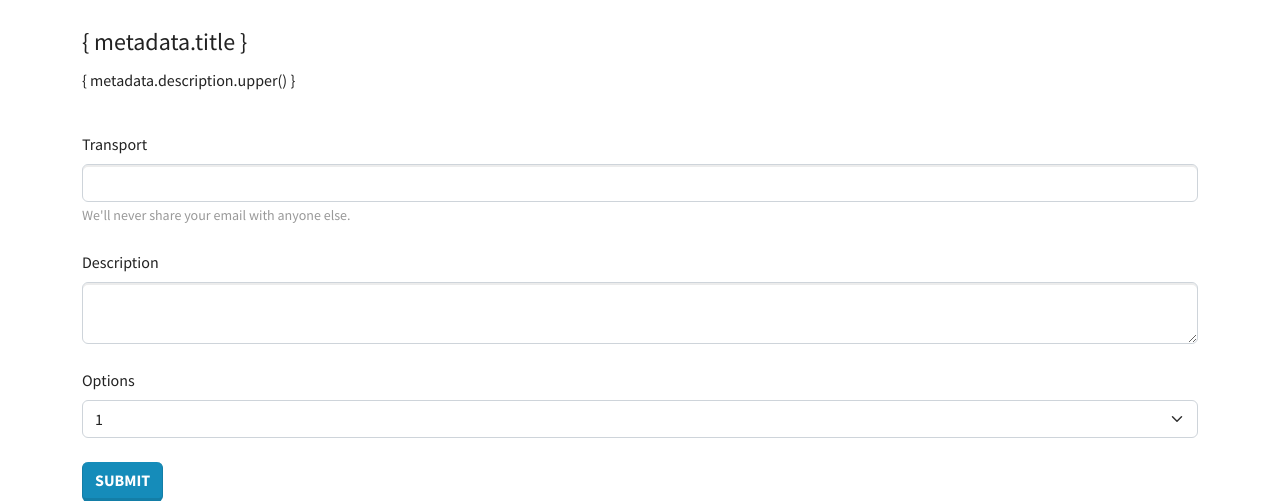
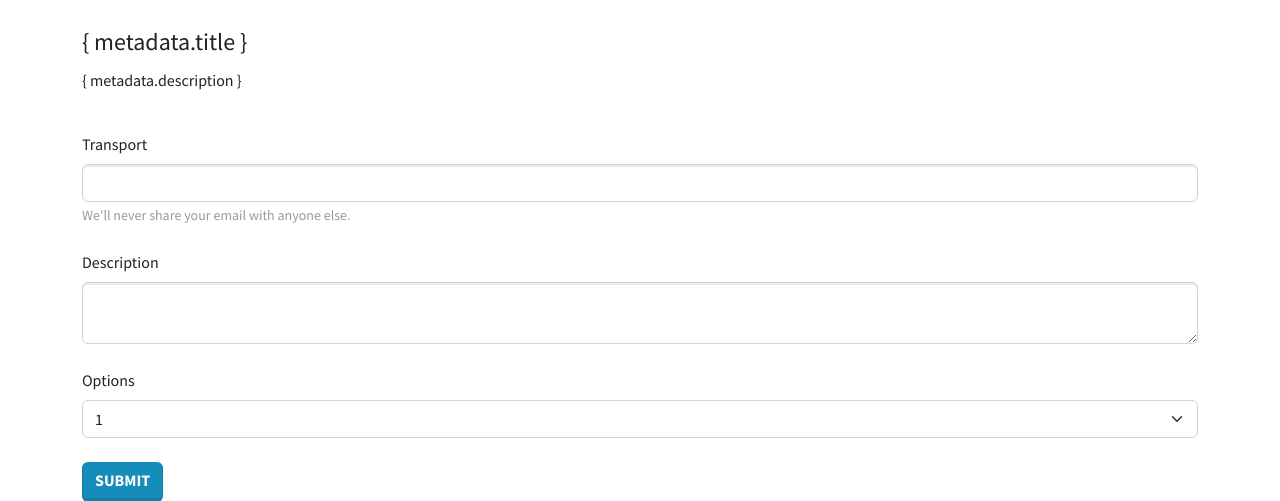
Before and after one commit to Kutjima/Picowatch, a Python web app: template src/TheFoundation/templates/index.html in a window 1280 px wide. Shown: the top 501 px of the page. Run offline with Jinja, Linux system fonts and the light colour scheme; the template is opened without the code that fills it, so the values that code supplies are empty.

Commit message:
PicoW: TheFoundation: fixed nonetype error

```diff
--- a/src/TheFoundation/libs/routerhttp.py
+++ b/src/TheFoundation/libs/routerhttp.py
@@ -54,7 +54,7 @@
         else:
             exec(f'{k} = v')
 
-    return re.sub(r'\{\s*(.*?)\s*\}', lambda m: eval(m.group(1)), content)
+    return re.sub(r'\{\s*(.*?)\s*\}', lambda m: eval(m.group(1)) or '', content)
 
 
 class HTTP:
--- a/src/TheFoundation/templates/index.html
+++ b/src/TheFoundation/templates/index.html
@@ -14,7 +14,7 @@
         <form action="" method="post">
             <fieldset>
                 <legend>{ metadata.title }</legend>
-                <p>{ metadata.description.upper() }</p>
+                <p>{ metadata.description }</p>
 
                 <div class="form-group">
                     <label class="form-label mt-4">Transport</label>
```
